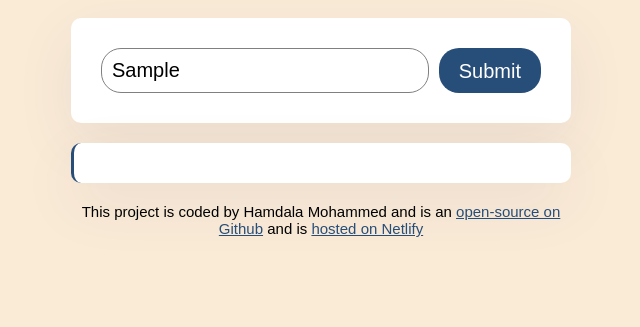
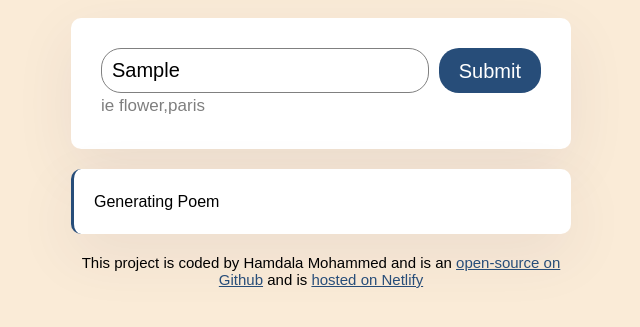
Before and after one commit to akuahamda/My-Poem-Project, a plain HTML site: page index.html in a window 1280 px wide. Both pictures are taken after typing "Sample" into the empty fields and a click on the input 808 px from the left and 241 px from the top of the page. Shown: the part 171-498 px from the top of the page, without its empty margins (319-959 px from the left). Drawn offline with nearby package versions, Linux system fonts and the light colour scheme; no server answers.

Commit message:
user experience

```diff
--- a/index.css
+++ b/index.css
@@ -10,13 +10,23 @@ h1{
     line-height: 1.5;
     text-align: center;
 }
+.form-wrapper{
+    background-color: white;
+    margin-bottom: 20px;
+    border-radius: 10px;
+    box-shadow: 0px 20px 60px rgba(65, 50, 100, 0.08);
+    padding: 30px;
+
+}
 form{
-    padding: 30px;
-    background-color: white;
-    border-radius: 10px;
     display: flex;
-    box-shadow: 0px 20px 60px rgba(65, 50, 100, 0.08);
-    margin-bottom: 20px;
+}
+.example{
+    line-height: 1.5;
+    font-size: 15px;
+    opacity: 0.5;
+    font-size: 17px;
+    margin-top: 7px;
 }
 .input-element{
     padding: 10px;
@@ -46,6 +56,9 @@ form{
     box-shadow: 0px 20px 60px rgba(65, 50, 100, 0.08);
     border-radius: 10px;
 }
+.hidden{
+    display: none;
+}
 footer{
     text-align: center;
     margin-top: 20px;
--- a/index.html
+++ b/index.html
@@ -1,23 +1,41 @@
 <!DOCTYPE html>
 <html lang="en">
   <head>
-    <meta charset="UTF-8">
-    <meta name="viewport" content="width=device-width, initial-scale=1.0">
+    <meta charset="UTF-8" />
+    <meta name="viewport" content="width=device-width, initial-scale=1.0" />
     <title>AI Poem Project</title>
-    <link rel="stylesheet" href="index.css">
+    <link rel="stylesheet" href="index.css" />
     <script src="https://unpkg.com/typewriter-effect@latest/dist/core.js"></script>
     <script src="https://cdn.jsdelivr.net/npm/axios@1.6.7/dist/axios.min.js"></script>
   </head>
   <body>
     <div class="mother">
       <h1>My Poem Generator</h1>
+
+    <div class="form-wrapper">
         <form id="form-element" class="instruction">
-        <input type="text" class="input-element" placeholder="Topic for the Poem" required>
-        <input type="submit" class="button">
+          <input
+            type="text"
+            class="input-element"
+            placeholder="Topic for the Poem"
+            required
+          />
+          <input type="submit" class="button" />
         </form>
-    <div class="poem" id="poem"></div>
+        <small class="example">ie flower,paris</small>
+    </div>
+
+
+      <div class="poem hidden" id="poem"></div>
       <footer>
-        This project is coded by Hamdala Mohammed and is an <a href="https://github.com/akuahamda/My-Poem-Project">open-source on Github</a> and is <a href="https://app.netlify.com/teams/akuahamda/sites">hosted on Netlify</a>
+        This project is coded by Hamdala Mohammed and is an
+        <a href="https://github.com/akuahamda/My-Poem-Project"
+          >open-source on Github</a
+        >
+        and is
+        <a href="https://app.netlify.com/teams/akuahamda/sites"
+          >hosted on Netlify</a
+        >
       </footer>
     </div>
     <script src="index.js"></script>
--- a/index.js
+++ b/index.js
@@ -18,7 +18,14 @@ function generatePoem(event) {
     let apiKey = "8fob310357070bce9t79c94a1a8a4f49";
     let prompt = `User instructions: Generate a poem about ${instructionsInput.value}`;
     let context = " Make sure to provide a clear and precise answer,about 3 lines" ;
-   let apiUrl = `https://api.shecodes.io/ai/v1/generate?prompt=${prompt}&context=${context}&key=${apiKey}`
+   let apiUrl = `https://api.shecodes.io/ai/v1/generate?prompt=${prompt}&context=${context}&key=${apiKey}`;
+
+
+   let poemElement = document.querySelector("#poem");
+   poemElement.classList.remove("hidden");
+   poemElement.innerHTML = "Generating Poem";
+
+
 
 
     axios.get(apiUrl).then(displayPoem);
```
Lines whose indentation alone changed are shown as unchanged.
